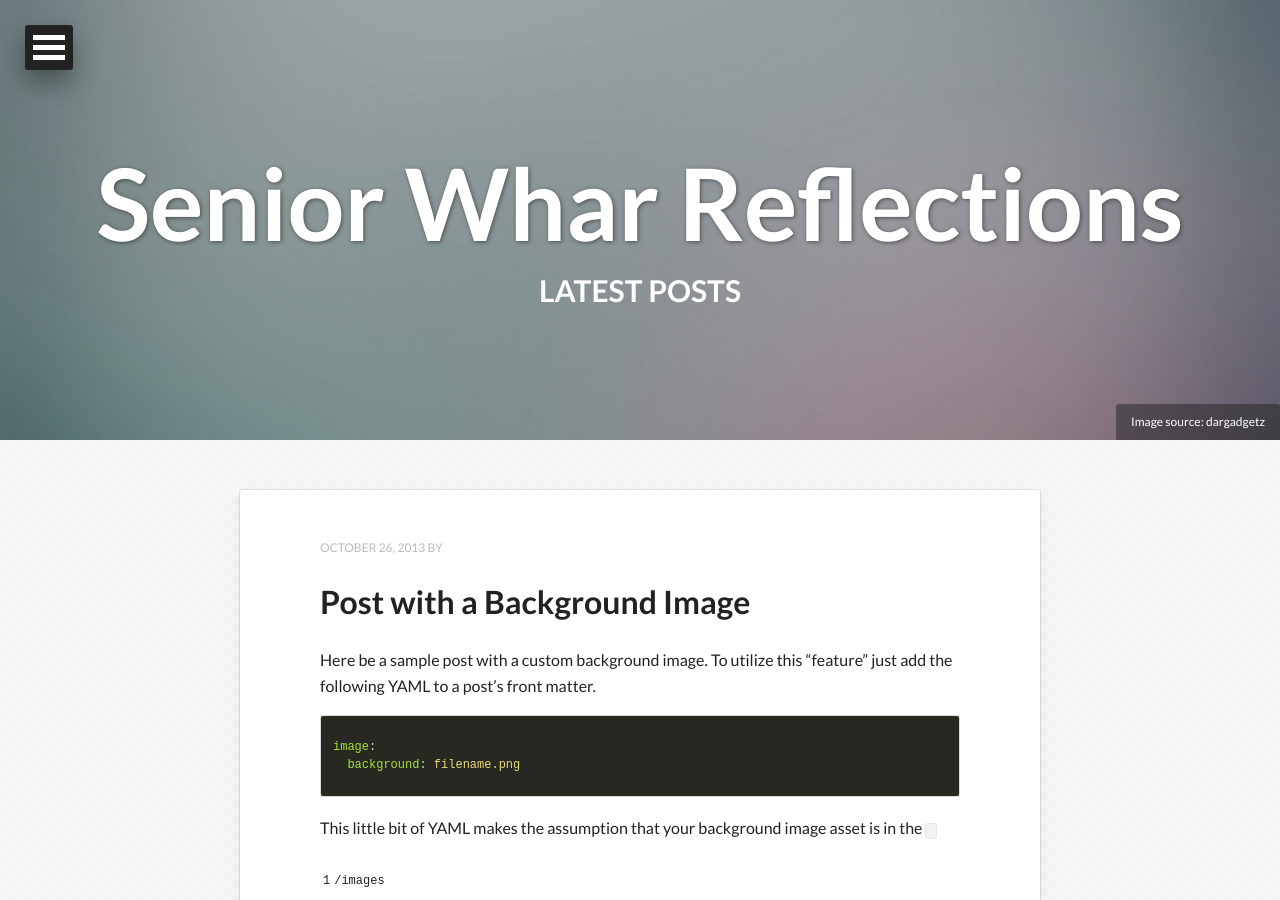
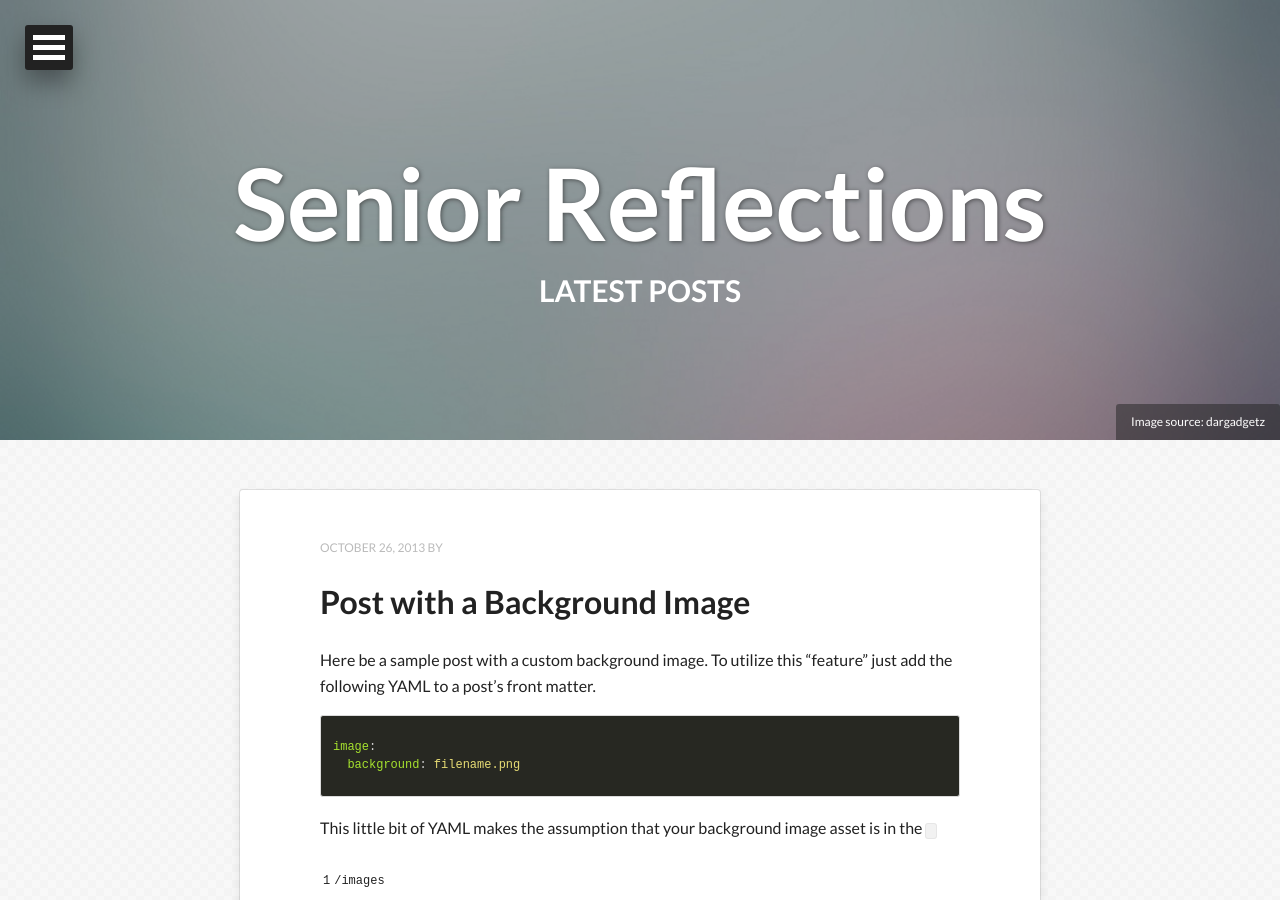
Before and after one commit to ninajlu/whartonreflects, a Jekyll site: the page built from index.html, in a window 1280 px wide and 900 px high. Built offline with Jekyll 4.4.1, drawn with Linux system fonts in a browser that asks for light colours; nearby versions of some CDN libraries; the list of posts is cut into pages by our own code.

Commit message:
added title

```diff
--- a/_config.yml
+++ b/_config.yml
@@ -1,4 +1,4 @@
-title:            Senior Whar Reflections
+title:            Senior Reflections
 description:      Reflections by Wharton Seniors
 disqus_shortname:
 #Your site's domain goes here. Leave localhost server or blank when working locally.
```
